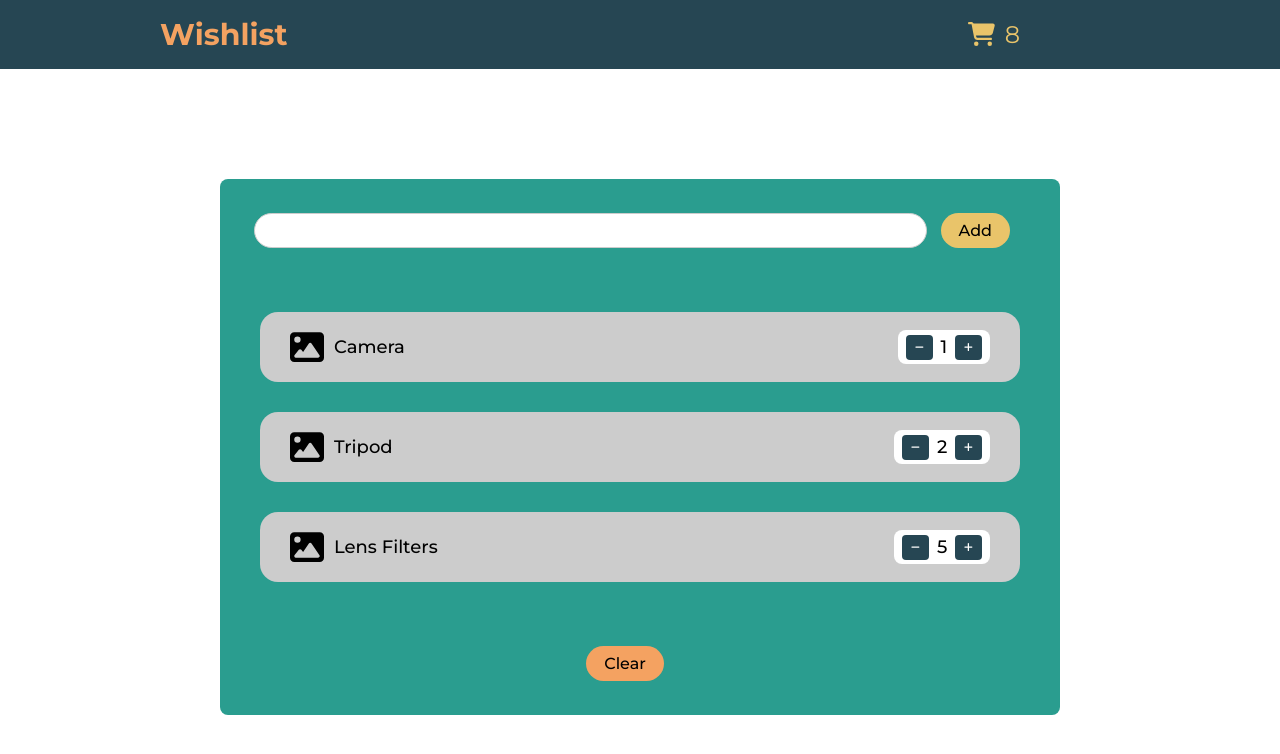
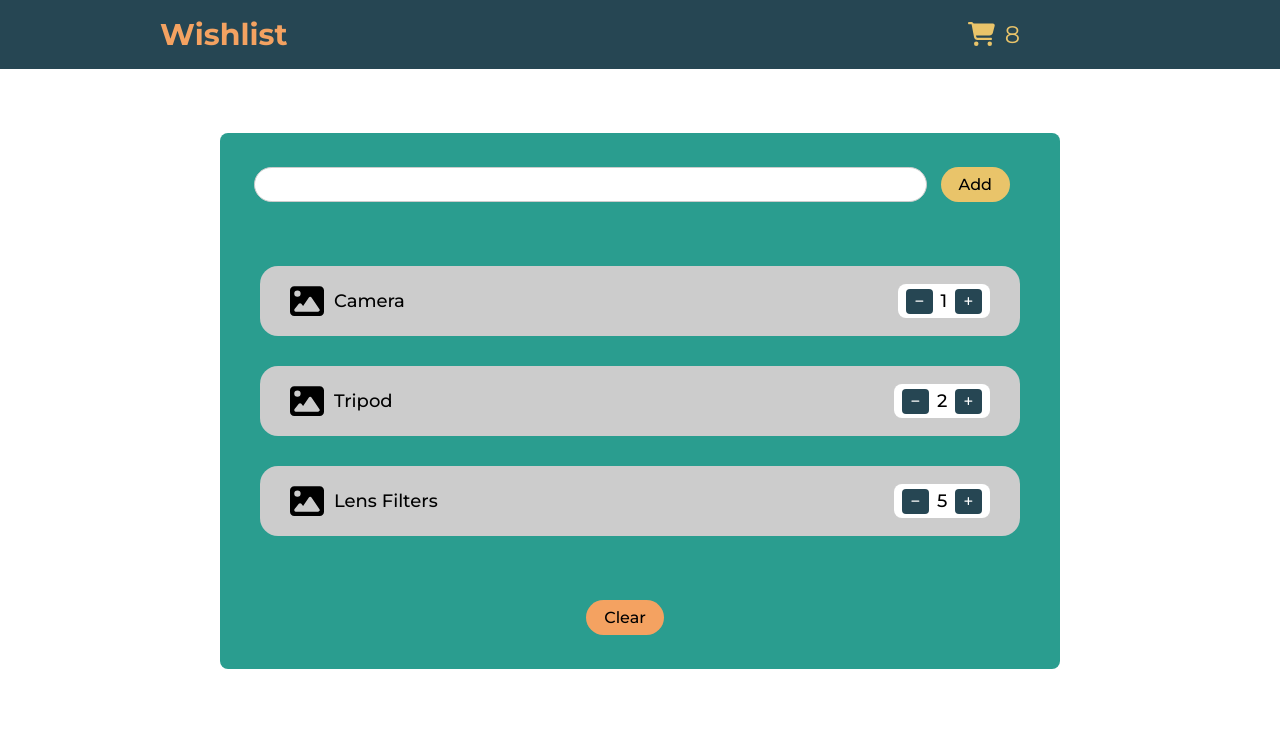
Before and after one commit to thegauravjha/redux_cart, a React (Create React App) app: page / in a window 1280 px wide. Shown: the top 754 px of the page. Built offline with nearby package versions, Linux system fonts and the light colour scheme.

Commit message:
reduce top margin of main-container

```diff
--- a/src/App.css
+++ b/src/App.css
@@ -52,7 +52,7 @@
   flex-direction: column;
   align-items: center;
   justify-content: center;
-  margin-top: 100px;
+  margin-top: 54px;
   padding: 10px;
 }
 
```
